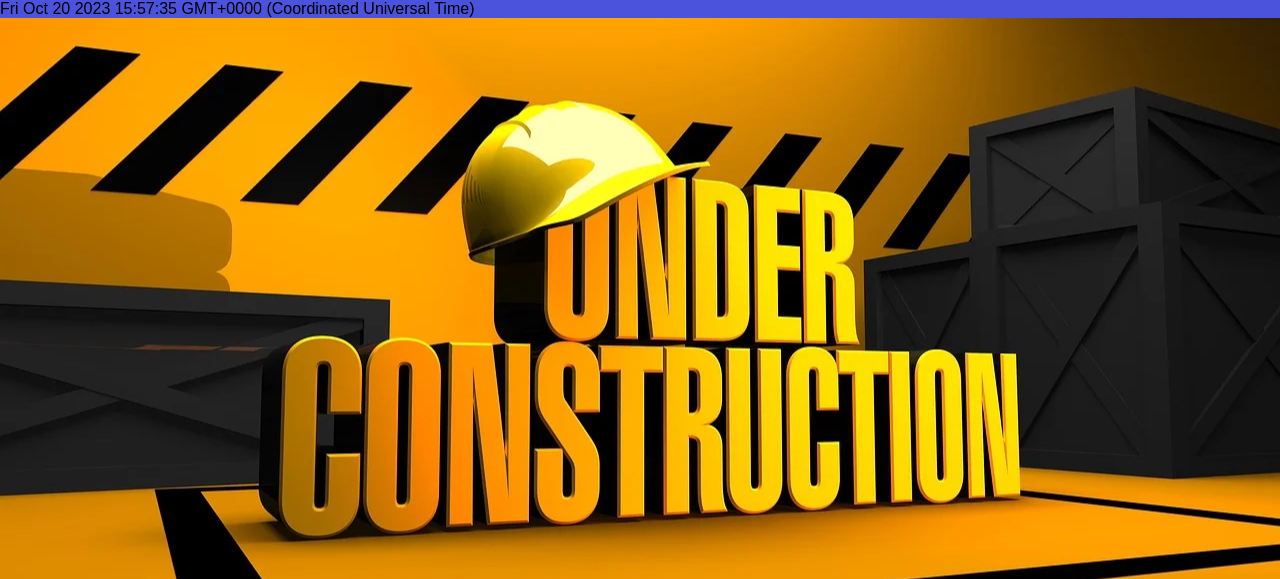
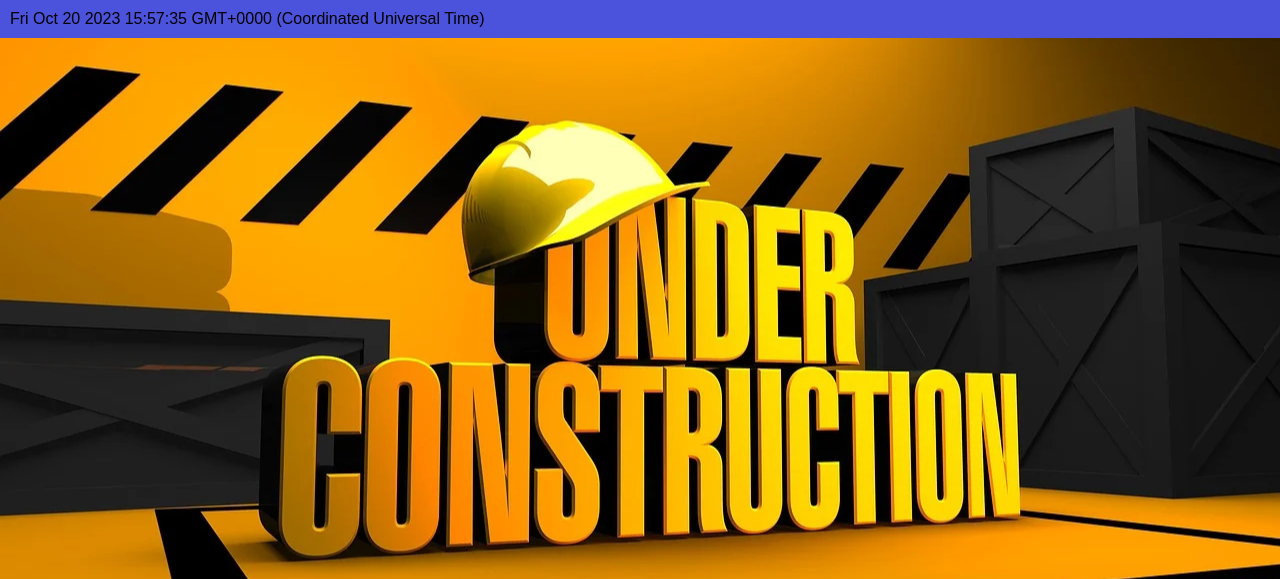
Before and after one commit to imnazirul/web3, a plain HTML site: page index.html in a window 1280 px wide. Shown: the part 58-637 px from the top of the page. Drawn offline with Linux system fonts and the light colour scheme; a web font is replaced by a local one.

Commit message:
Update index.html

```diff
--- a/index.html
+++ b/index.html
@@ -23,6 +23,10 @@
             color:white;
 
         }
+#demo{
+
+  padding: 10px ;
+}
     </style>
 </head>
 <body>
```
